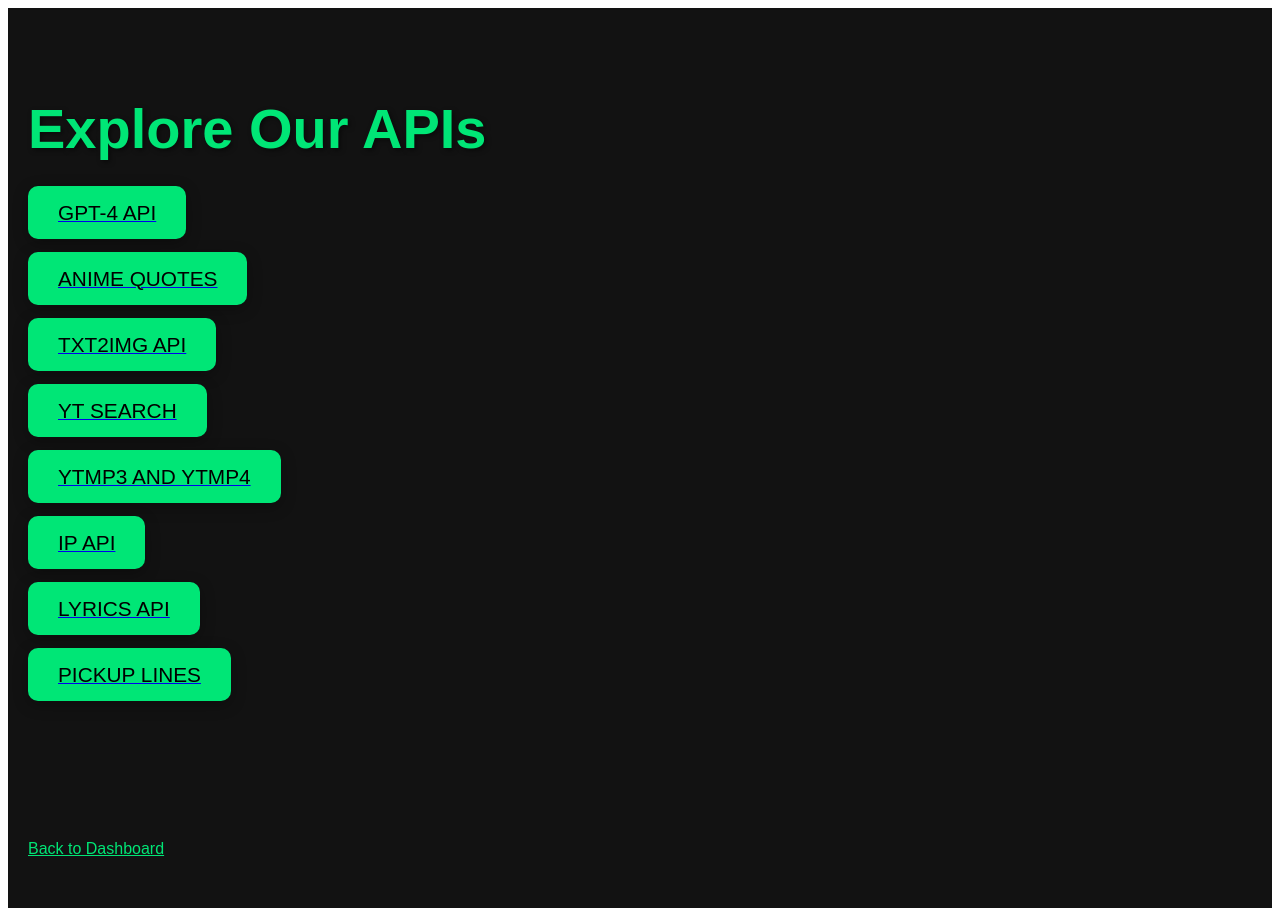
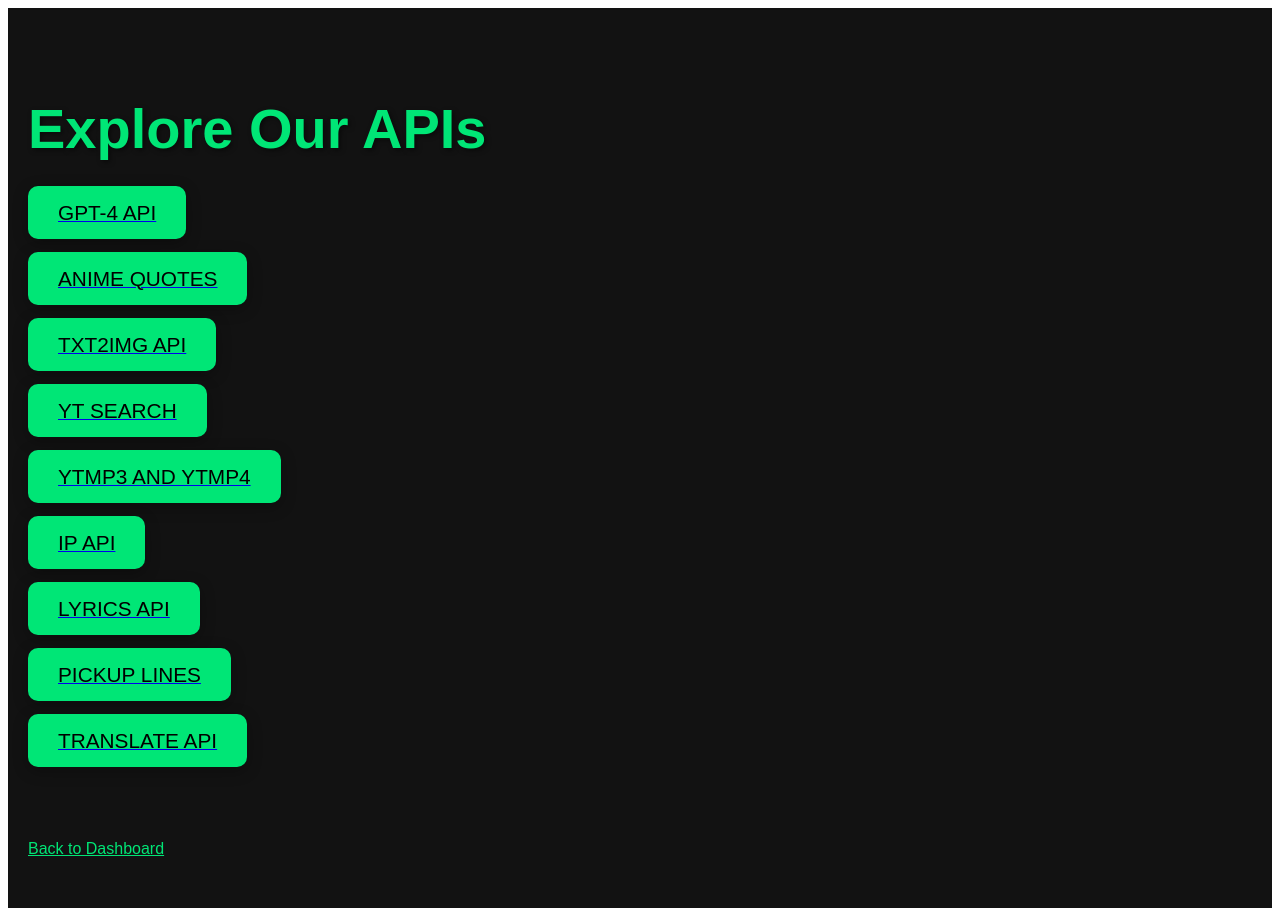
Before and after one commit to Hiddenleaf456/Hmmmm, a Next.js app: page /api-list in a window 1280 px wide. Built offline with nearby package versions, Linux system fonts and the light colour scheme.

Commit message:
Update api-list.js

```diff
--- a/pages/api-list.js
+++ b/pages/api-list.js
@@ -201,8 +201,8 @@
               LYRICS API
             </a>
           </Link>
-                {/** LINES**/}
-          <Link href="/api/line?apikey=toxxicboy">
+                {/** TRANSLATE**/}
+          <Link href="/api/translate?text=hello&lang=en&apikey=toxxicboy">
             <a style={{
               backgroundColor: '#00e676',
               color: '#000',
@@ -225,6 +225,30 @@
               PICKUP LINES
             </a>
           </Link>
+                {/** LYRICS**/}
+          <Link href="/api/song?apikey=toxxicboy&song=believer">
+            <a style={{
+              backgroundColor: '#00e676',
+              color: '#000',
+              padding: '15px 30px',
+              borderRadius: '10px',
+              fontSize: '1.3rem',
+              textDecoration: 'none',
+              textAlign: 'left',
+              transition: 'background-color 0.3s ease, transform 0.3s ease',
+              boxShadow: '0px 4px 15px rgba(0, 0, 0, 0.3)',
+            }}
+            onMouseOver={e => {
+              e.target.style.backgroundColor = '#00c853';
+              e.target.style.transform = 'scale(1.05)';
+            }}
+            onMouseOut={e => {
+              e.target.style.backgroundColor = '#00e676';
+              e.target.style.transform = 'scale(1)';
+            }}>
+              TRANSLATE API
+            </a>
+          </Link>
         </div>
       </div>
 
```
